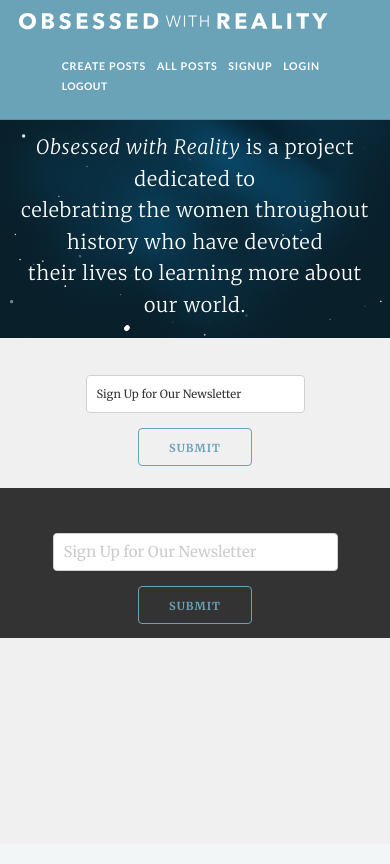
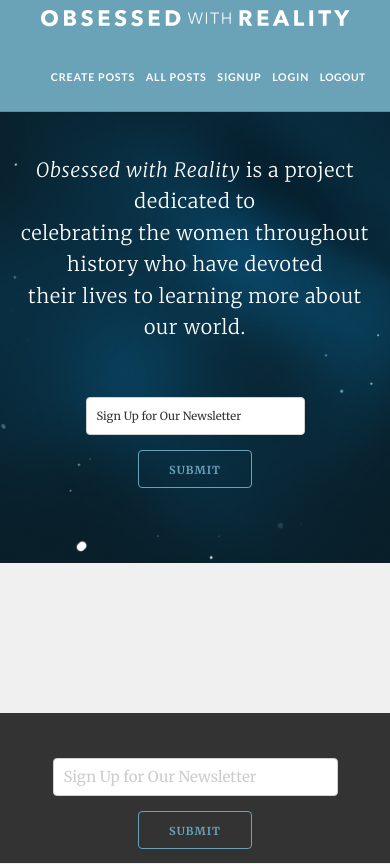
Before and after one commit to jvollherbst/WomeninSTEM, a Node server app: page / in a window 390 px wide. Before the commit the page ends 638 px from the top, so only its background shows below. Run offline with Node 20, Linux system fonts and the light colour scheme; data that the repository does not hold is empty.

Commit message:
updating medida queries

```diff
--- a/public/css/styles.css
+++ b/public/css/styles.css
@@ -160,15 +160,31 @@
 }
 
 @media only screen and (max-width : 30em) {
-  .logo{
+
+  nav {
     padding: 0;
     margin: 0;
+  }
+
+  .logo,
+  .menu {
+    float: none;
+    margin: 0;
+    padding: 0;
     text-align: center;
+
   }
 
   header {
     font-size: 75%;
-    height: 100%;
+  }
+
+  .hpheader {
+    height: 50em;
+  }
+
+  .header-text {
+    padding-top: 2em;
   }
 
   .container {
```
